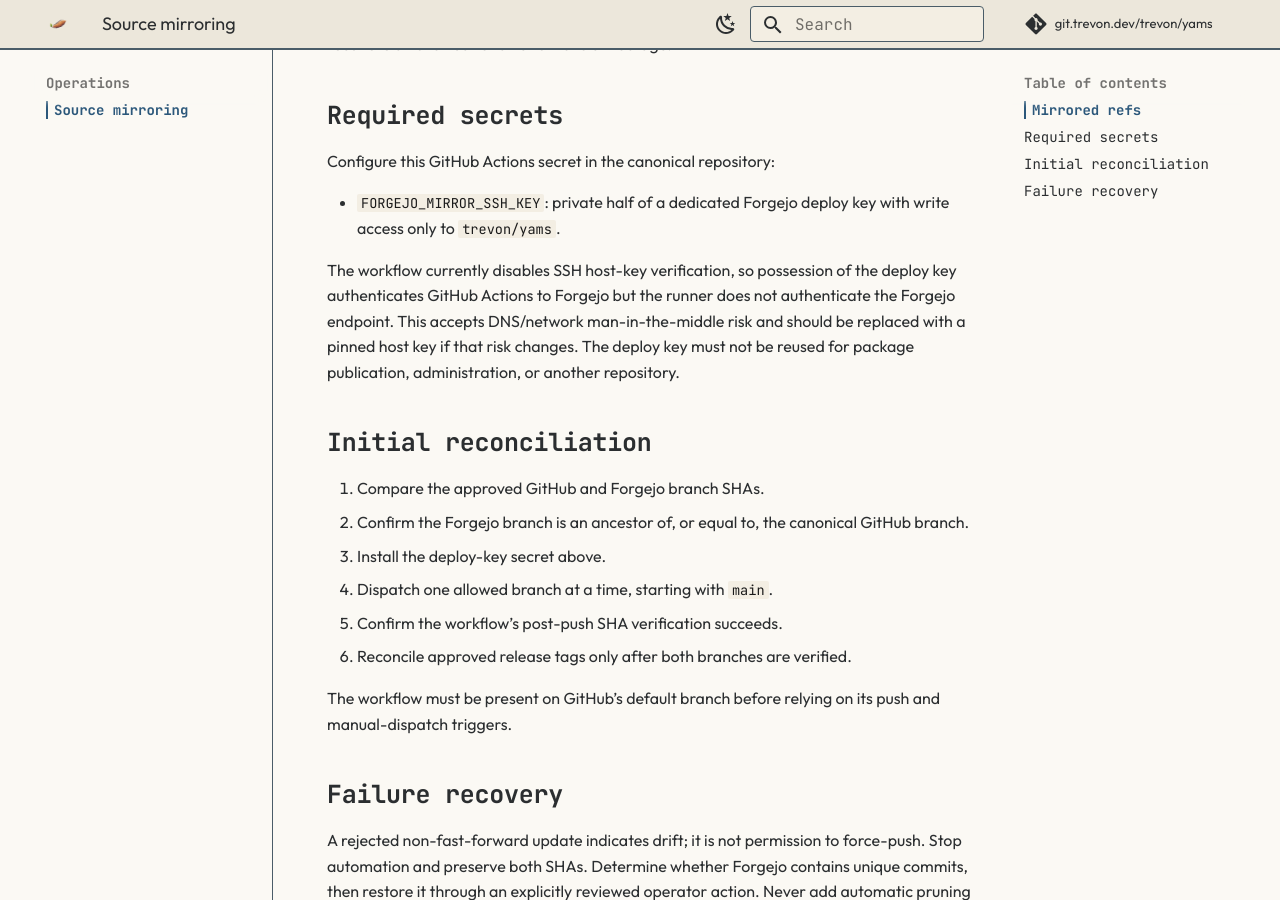
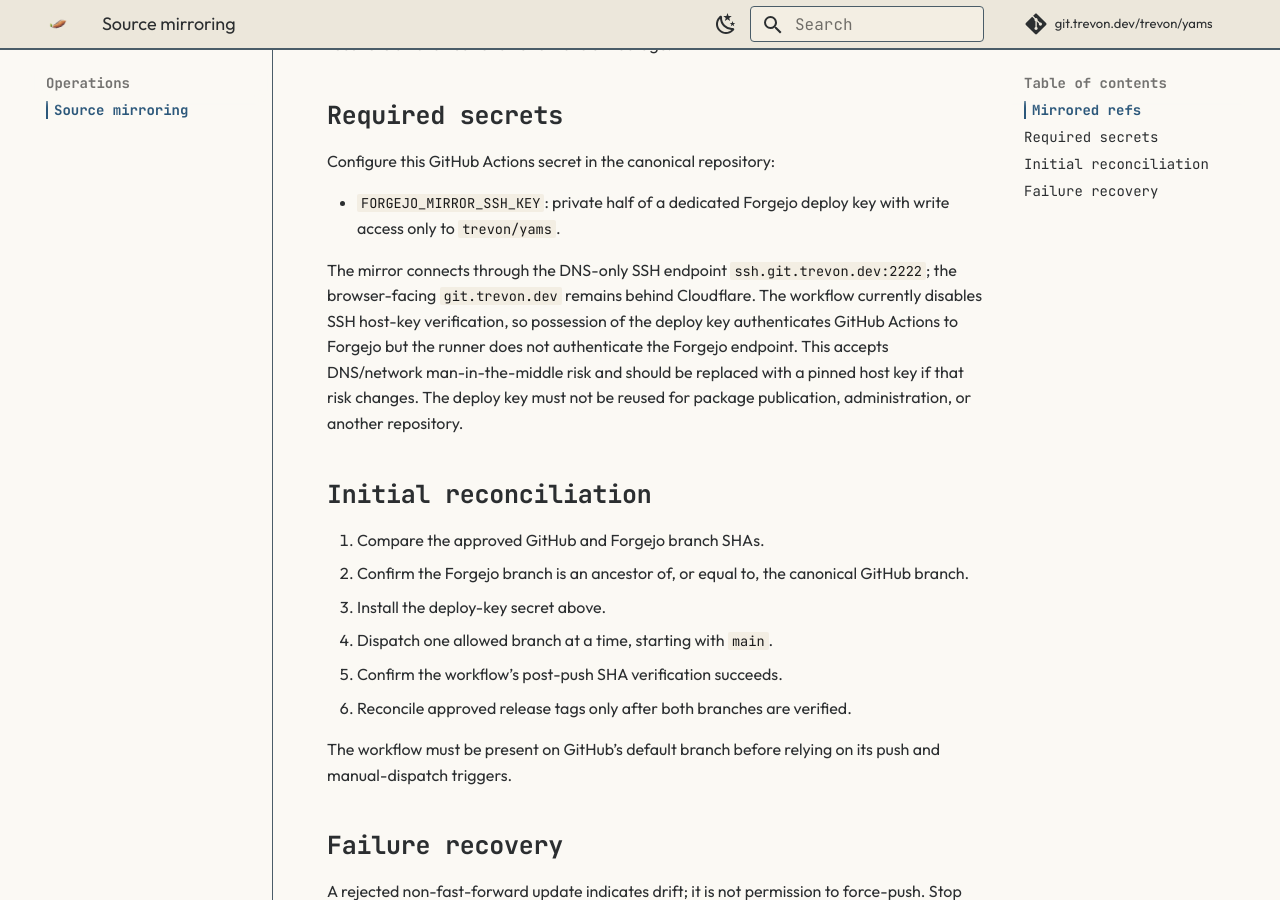
Before and after one commit to trvon/yams, an MkDocs documentation site: the page built from docs/source-mirroring.md, in a window 1280 px wide and 900 px high, scrolled down 677 px. Built offline with MkDocs 1.6.1 and Material for MkDocs 9.7.7, drawn with Linux system fonts in a browser that asks for light colours.

Commit message:
ci: use direct Forgejo SSH host
Signed-off-by: trvon <me@trevon.dev>

```diff
--- a/docs/source-mirroring.md
+++ b/docs/source-mirroring.md
@@ -27,9 +27,11 @@
 - `FORGEJO_MIRROR_SSH_KEY`: private half of a dedicated Forgejo deploy key with
   write access only to `trevon/yams`.
 
-The workflow currently disables SSH host-key verification, so possession of the
-deploy key authenticates GitHub Actions to Forgejo but the runner does not
-authenticate the Forgejo endpoint. This accepts DNS/network man-in-the-middle
+The mirror connects through the DNS-only SSH endpoint
+`ssh.git.trevon.dev:2222`; the browser-facing `git.trevon.dev` remains behind
+Cloudflare. The workflow currently disables SSH host-key verification, so
+possession of the deploy key authenticates GitHub Actions to Forgejo but the
+runner does not authenticate the Forgejo endpoint. This accepts DNS/network man-in-the-middle
 risk and should be replaced with a pinned host key if that risk changes. The
 deploy key must not be reused for package publication, administration, or
 another repository.
```
Also changed, not shown: 2 other files.
